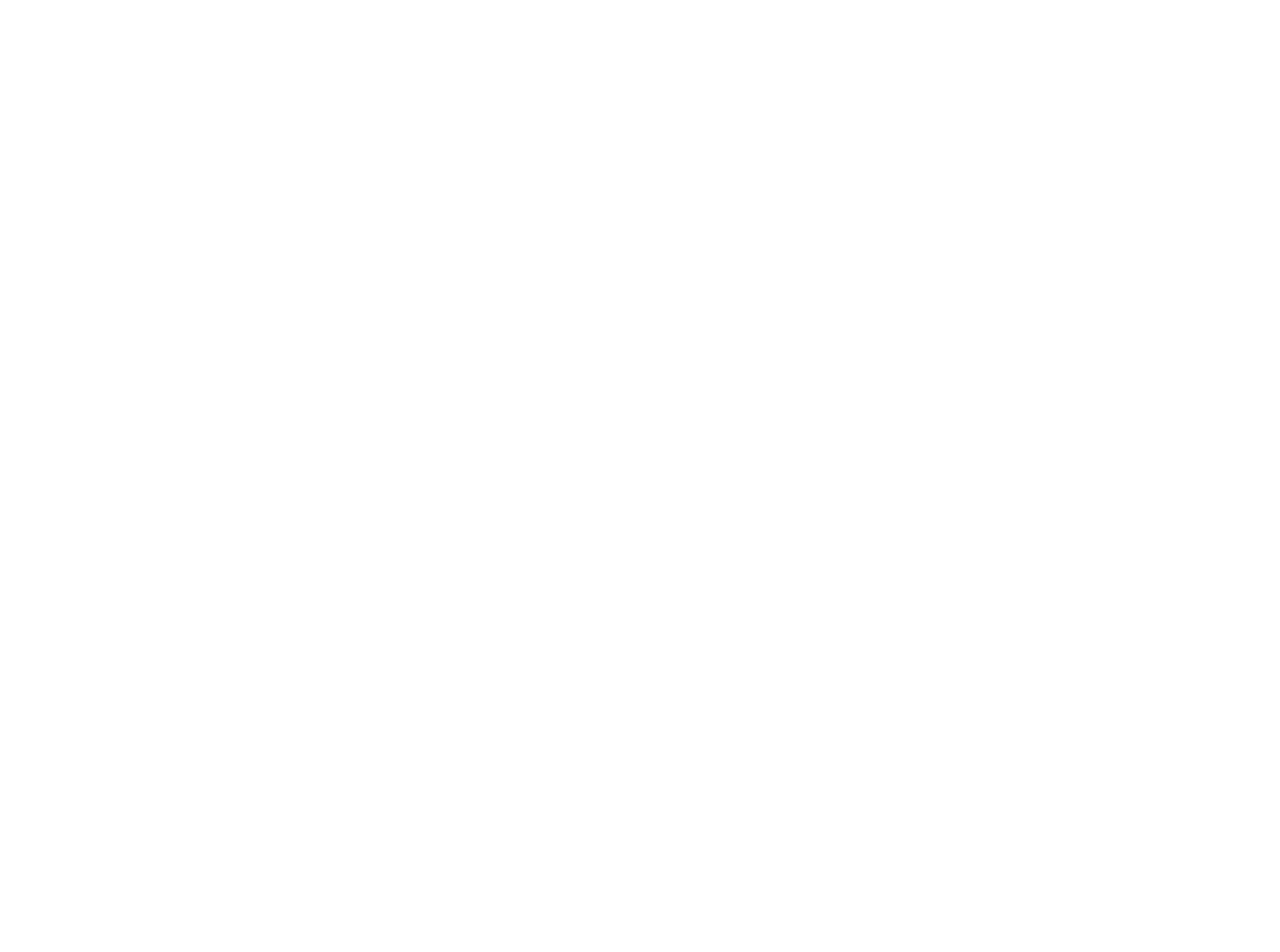
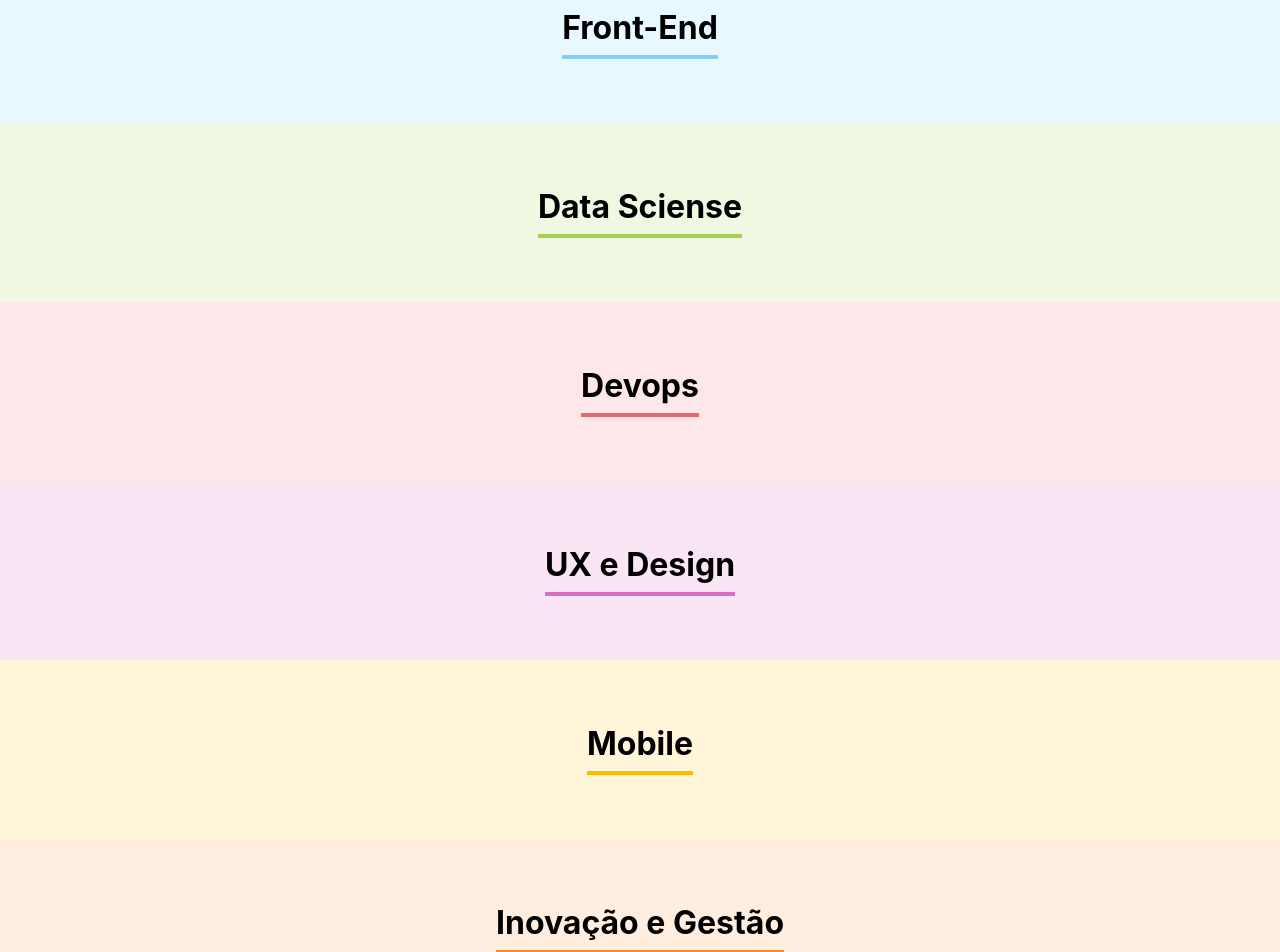
Before and after one commit to PedroZef/organo-react, a React (Create React App) app: page / in a window 1280 px wide. Shown: the part 1680-2632 px from the top of the page. Before the commit the page ends 1445 px from the top, so only its background shows below. Built offline with nearby package versions, Linux system fonts and the light colour scheme.

Commit message:
Update no componente Time e elevando a lista de times

```diff
--- a/src/App.js
+++ b/src/App.js
@@ -1,12 +1,68 @@
-import Banner from "./componentes/Banner";
-import Formulario from "./componentes/Formulario";
+import { useState } from 'react';
+import Banner from './componentes/Banner';
+import Formulario from './componentes/Formulario';
+import Time from './componentes/Time';
+
+function App() {
 
 
-function App() {
+  const times = [
+    {
+      nome: 'Programação',
+      corPrimaria: '#57C278',
+      corSecundaria: '#D9F7E9',
+    },
+    {
+      nome: 'Front-End',
+      corPrimaria: '#82CFFA',
+      corSecundaria: '#E8F8FF',
+    },
+    {
+      nome: 'Data Sciense',
+      corPrimaria: '#A6D157',
+      corSecundaria: '#F0F8E2',
+    },
+    {
+      nome: 'Devops',
+      corPrimaria: '#E06B69',
+      corSecundaria: '#FDE7E8',
+    },
+    {
+      nome: 'UX e Design',
+      corPrimaria: '#D86EBF',
+      corSecundaria: '#FAE5F5',
+    },
+    {
+      nome: 'Mobile',
+      corPrimaria: '#FEBA05',
+      corSecundaria: '#FFF5D9',
+    },
+    {
+      nome: 'Inovação e Gestão',
+      corPrimaria: '#FF8A29',
+      corSecundaria: '#FFEEDF',
+    }
+
+  ]
+
+
+  const [colaboradores, setColaboradores] = useState([])
+
+  const aoNovoColaboradorAdicionado = (colaborador) => {
+    console.log(colaborador)
+    setColaboradores([...colaboradores, colaborador])
+  }
+
   return (
     <div className="App">
       <Banner />
-      <Formulario />
+      <Formulario aoColaboradorCadastrado={colaborador => aoNovoColaboradorAdicionado(colaborador)} />
+
+      {times.map(time => <Time key={time.nome} nome={time.nome} corPrimaria={time.corPrimaria} corSecundaria={time.corSecundaria} />)}
+
+
+
+
     </div>
   );
 }
--- a/src/componentes/CampoTexto/index.js
+++ b/src/componentes/CampoTexto/index.js
@@ -4,9 +4,6 @@
 
     const placeholderModificada = `${props.placeholder}...`
 
-    //let valor = ''
-
-    //const [valor, setValor] = useState('')
     const aoDigitado = (evento) => {
         props.aoAlterado(evento.target.value)
     }
--- a/src/componentes/Formulario/index.js
+++ b/src/componentes/Formulario/index.js
@@ -4,7 +4,7 @@
 import ListaSuspensa from '../ListaSuspensa'
 import './Formulario.css'
 
-const Formulario = () => {
+const Formulario = (props) => {
 
   const times = [
     'Programação',
@@ -23,7 +23,12 @@
 
   const aoSalvar = (evento) => {
     evento.preventDefault()
-    console.log('Form foi submetido =>', nome, cargo, imagem)
+    props.aoColaboradorCadastrado({
+      nome,
+      cargo,
+      imagem,
+      time
+    })
   }
 
   return (
@@ -51,11 +56,11 @@
           aoAlterado={valor => setImagem(valor)}
         />
         <ListaSuspensa
-        obrigatorio={true}
-        label="Time"
-        itens={times}
-        valor={time}
-        aoAlterado={valor => setTime(valor)}
+          obrigatorio={true}
+          label="Time"
+          itens={times}
+          valor={time}
+          aoAlterado={valor => setTime(valor)}
         />
         <Botao>
           Criar Card
--- /dev/null
+++ b/src/componentes/Time/Time.css
@@ -0,0 +1,12 @@
+.time {
+    text-align: center;
+    padding: 32px;
+
+}
+
+.time h3 {
+    font-size: 32px;
+    border-bottom: 4px solid;
+    display: inline-block;
+    padding-bottom: 8px;
+}
--- /dev/null
+++ b/src/componentes/Time/index.js
@@ -0,0 +1,13 @@
+import "./Time.css"
+
+const Time = (props) => {
+    const css = { backgroundColor: props.corSecundaria }
+
+    return (
+        <section className="time" style={css}>
+            <h3 style={{ borderColor: props.corPrimaria }}>{props.nome}</h3>
+        </section>
+    )
+}
+
+export default Time
```
